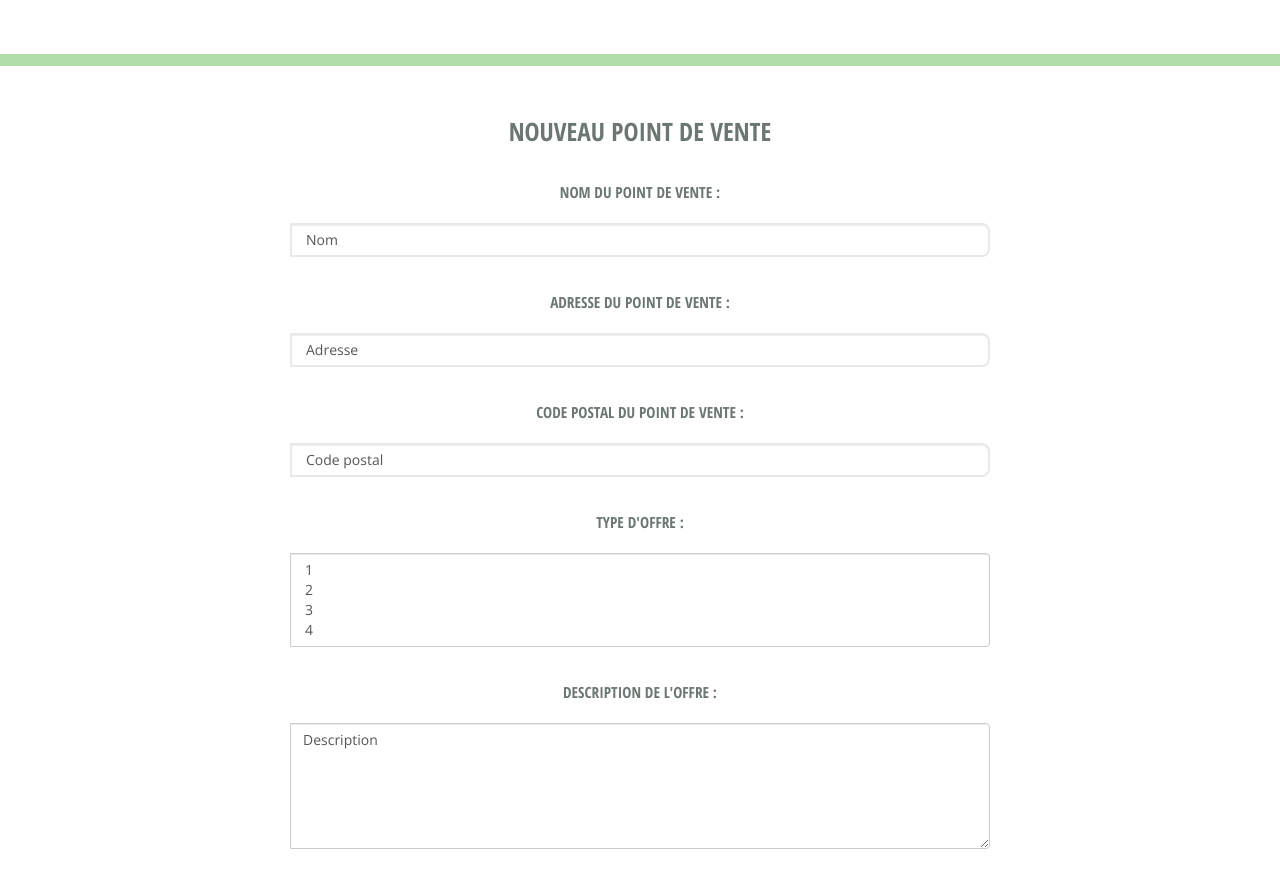
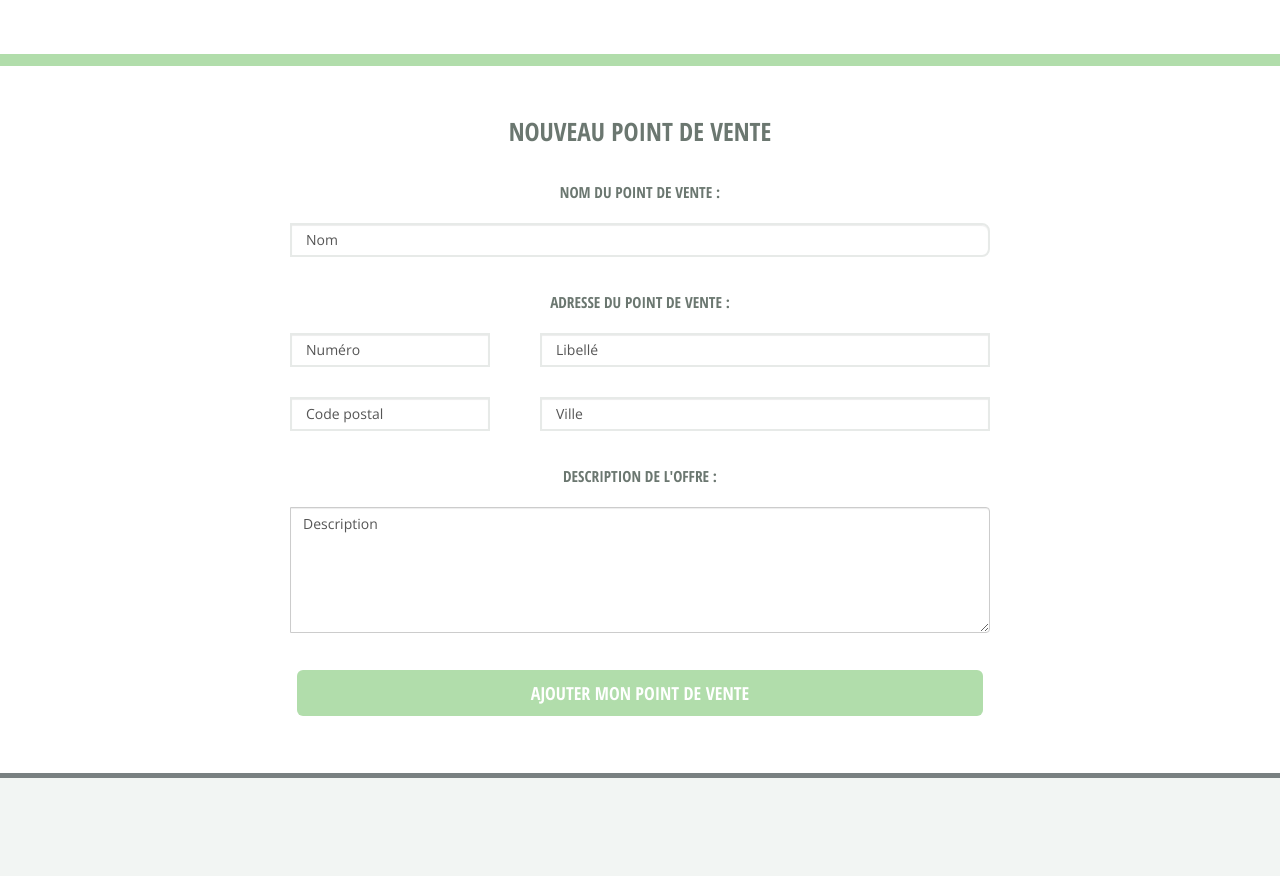
Before and after one commit to jaudas/OnTheRoad-WebApp, a plain HTML site: page index.html at #/new-POI in a window 1280 px wide. Shown: the part 196-1072 px from the top of the page. Drawn offline with nearby package versions, Linux system fonts and the light colour scheme; some packages are replaced by stand-ins of ours.

Commit message:
formulaire point de vente

```diff
--- a/app/views/new-POI.html
+++ b/app/views/new-POI.html
@@ -8,27 +8,34 @@
 					<label for="name">Nom du point de vente :</label>
 					<input id="name" class="form-control" placeholder="Nom" type="text" value="" name="name" maxlength="20" required="required">
 				</div>
-				<div class="input-group">
-					<label for="address">Adresse du point de vente :</label>
-					<input id="address" class="form-control" placeholder="Adresse" type="text" value="" name="address" maxlength="50" required="required">
+				<label for="address" class="pt30">Adresse du point de vente :</label>
+				<div class="row">
+					<div class="col-md-4 col-xs-12 mt-30">
+						<div class="input-group">
+							<input id="number" class="form-control" placeholder="Numéro" type="text" value="" name="number" maxlength="10" required="required">
+						</div>
+					</div>
+					<div class="col-md-8 col-xs-12 mt-30">
+						<div class="input-group">
+							<input id="address" class="form-control" placeholder="Libellé" type="text" value="" name="address" maxlength="50" required="required">
+						</div>
+					</div>
 				</div>
-				<div class="input-group">
-					<label for="postcode">Code postal du point de vente :</label>
-					<input id="postcode" class="form-control" placeholder="Code postal" type="text" value="" name="postcode" maxlength="20" required="required">
-				</div>
-
-				<div class="input-group">
-					<label for="select">Type d'offre :</label>
-					<select id="" class="form-control selectpicker" multiple>
-						<option value="">1</option>
-						<option value="">2</option>
-						<option value="">3</option>
-						<option value="">4</option>
-					</select>
+				<div class="row">
+					<div class="col-md-4 col-xs-12 mt-50">
+						<div class="input-group">
+							<input id="postcode" class="form-control" placeholder="Code postal" type="text" value="" name="postcode" maxlength="10" required="required">
+						</div>
+					</div>
+					<div class="col-md-8 col-xs-12 mt-50">
+						<div class="input-group">
+							<input id="city" class="form-control" placeholder="Ville" type="text" value="" name="city" maxlength="50" required="required">
+						</div>
+					</div>
 				</div>
 				<div class="input-group">
 					<label for="name">Description de l'offre :</label>
-					<textarea id="" class="form-control" type="text" value="" name="description" maxlength="100" required="required" placeholder="Description"></textarea>
+					<textarea id="description" class="form-control" type="text" value="" name="description" maxlength="100" placeholder="Description"></textarea>
 				</div>
 				<div class="form-group mt30 mb50">
 					<button id="btn-new-offer" class="btn btn-block btn-lg" type="submit">Ajouter mon Point de vente</button>
--- a/assets/css/custom.css
+++ b/assets/css/custom.css
@@ -70,6 +70,18 @@
 
 .mb50{
 	margin-bottom: 50px;
+}
+
+.pt30{
+	padding-top: 30px;
+}
+
+.mt-30{
+	margin-top: -30px;
+}
+
+.mt-50{
+	margin-top: -50px;
 }
 
 #TOS{
```
Also changed, not shown: app/views/new-offer.html (+5 -6 lines).
